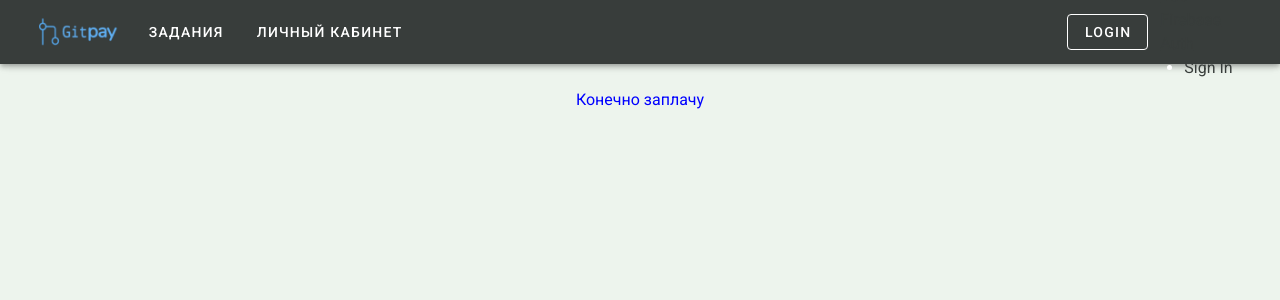
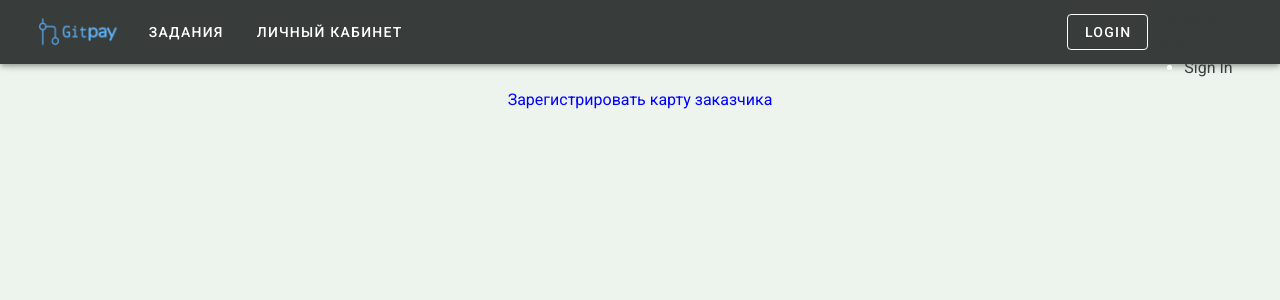
Before and after one commit to microbo-ru/git-pay, a Vue app in the folder client/: page /user in a window 1280 px wide. Shown: the top 300 px of the page. Built offline with nearby package versions, Linux system fonts and the light colour scheme; no server answers.

Commit message:
fix param order

```diff
--- a/client/src/components/Payments.vue
+++ b/client/src/components/Payments.vue
@@ -7,13 +7,13 @@
       @submit="handleForm"
     >
       <input type="hidden" name="PhoneNumber" id="PhoneNumber" value="+79818925700" />
-      <input type="hidden" name="PlatformPayerId" id="PlatformPayerId" value="microbo" />
+      <input type="hidden" name="PlatformPayerId" id="PlatformPayerId" value="microbo1" />
       <input type="hidden" name="PlatformId" id="PlatformId" value="microbo" />
       <input type="hidden" name="ReturnUrl" id="ReturnUrl" value="http://microbo.ru/w1" />
       <input type="hidden" name="Timestamp" id="Timestamp" />
       <input type="hidden" name="Signature" id="Signature" value />
 
-      <input type="submit" value="Конечно заплачу" style="color: blue;" />
+      <input type="submit" value="Зарегистрировать карту заказчика" style="color: blue;" />
     </form>
   </div>
 </template>
@@ -36,8 +36,8 @@ export default {
       //Signature = Base64(SignatureMethod(UTF8(Sort(Params) + SignatureKey)))
       const params =
         document.getElementById("PhoneNumber").value +
+        document.getElementById("PlatformId").value +
         document.getElementById("PlatformPayerId").value +
-        document.getElementById("PlatformId").value +
         document.getElementById("ReturnUrl").value +
         date;
       const crypto = require("crypto");
```
